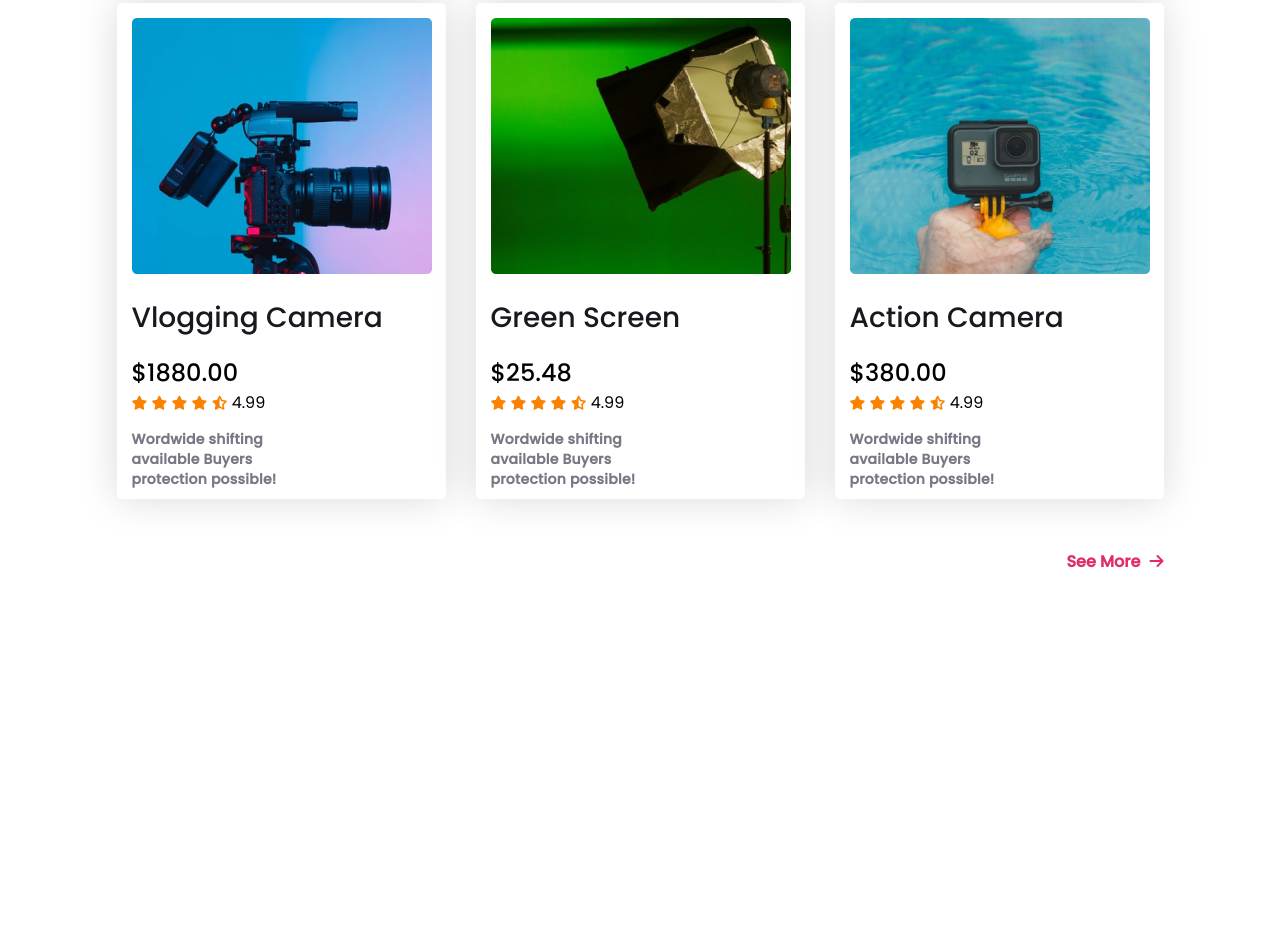
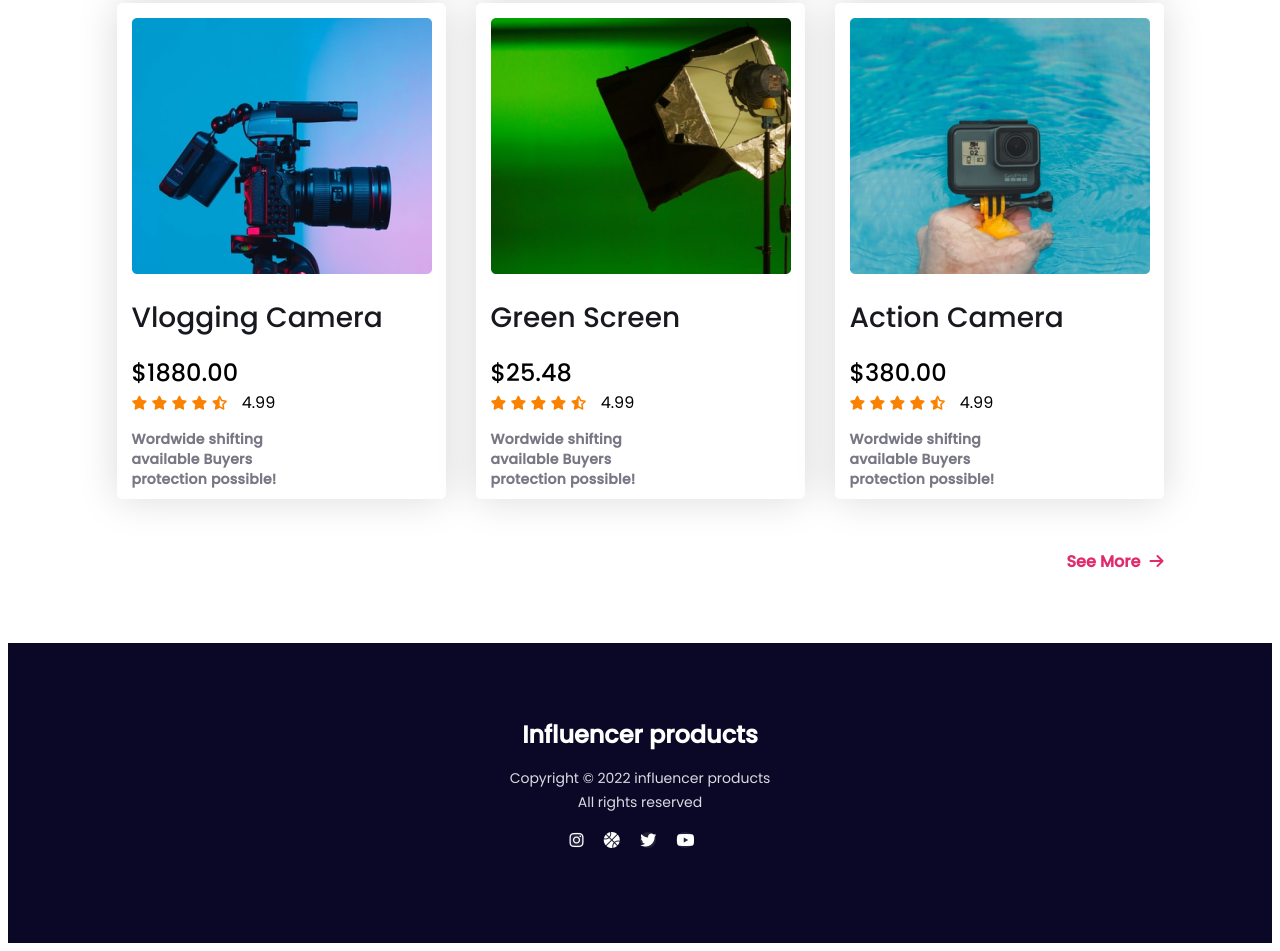
Before and after one commit to prosaiful37/Assignment-2, a plain HTML site: page index.html in a window 1280 px wide. Shown: the part 1764-2715 px from the top of the page. Before the commit the page ends 2338 px from the top, so only its background shows below. Drawn offline with Linux system fonts and the light colour scheme.

Commit message:
footer section done

```diff
--- a/asset/css/style.css
+++ b/asset/css/style.css
@@ -6,10 +6,14 @@ body{
 
 
 }
+
 .container{
     max-width: 1550px;
     margin-left: 120px;
     margin-right: 120px;
+}
+main{
+    margin-bottom: 100px;
 }
 .logo-menu{
     display: grid;
@@ -149,6 +153,9 @@ nav a{
 .product-info{
     padding-left: 15px;
 }
+.product-info span{
+    margin-left: 10px;
+}
 .product-description{
     padding-left: 15px;
     width: 196px;
@@ -175,3 +182,36 @@ nav a{
     margin-left: 5px;
 }
 /*----------------------------------------------------------product style section end -----------------------------------------------------------*/
+footer{
+    background-color: #0A0826;
+    height: 300px;
+
+}
+.full-footer{
+    width: 262px;
+    height: 139px;
+    margin: auto;
+    padding: 50px;
+}
+.footer-logo h3{
+    color: #FFFFFF;
+    font-size: 24px;
+    text-align: center;
+    margin-bottom: 0;
+}
+.copywrite p{
+    color: #D9DBE1;
+    font-size: 14px;
+    line-height: 24px;
+    text-align: center;
+}
+.social-icon{
+    text-align: center;
+
+}
+.social-icon i{
+    color: white;
+    margin-right: 16px;
+    background-color: #22213C;
+    border-radius: 50%;
+}
--- a/index.html
+++ b/index.html
@@ -249,5 +249,25 @@
             </div>
         </section>
     </main>
+    <!-- =============================================================main section end ============================================================= -->
+    <footer>
+        <section class="container">
+            <div class="full-footer">
+                <div class="footer-logo">
+                    <h3>Influencer products</h3>
+                </div>
+                <div class="copywrite">
+                    <p>Copyright &copy 2022  influencer products All rights reserved</p>
+                </div>
+                <div class="social-icon">
+                    <i class="fab fa-instagram"></i>
+                    <i class="fas fa-basketball-ball"></i>
+                    <i class="fab fa-twitter"></i>
+                    <i class="fab fa-youtube"></i>
+                </div>
+            </div>
+
+        </section>
+    </footer>
 </body>
 </html>
```
